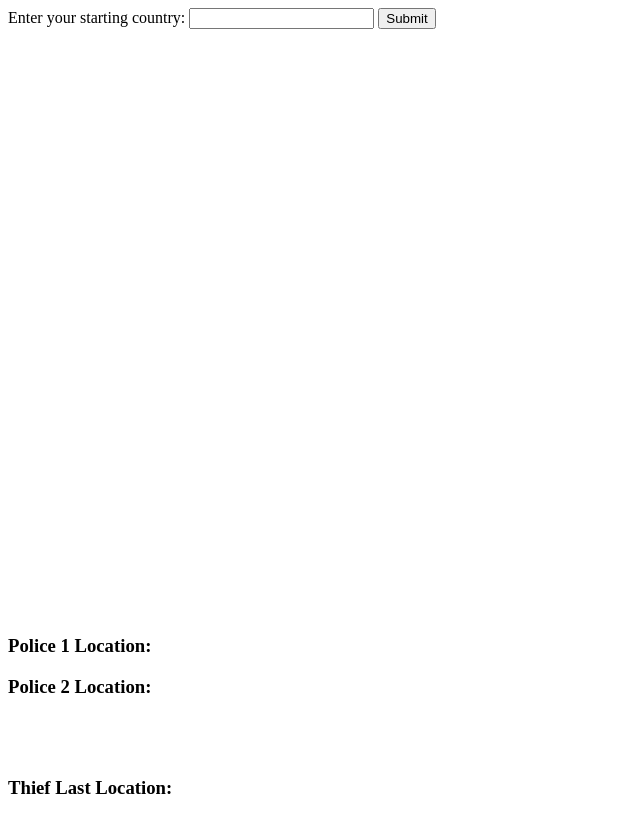
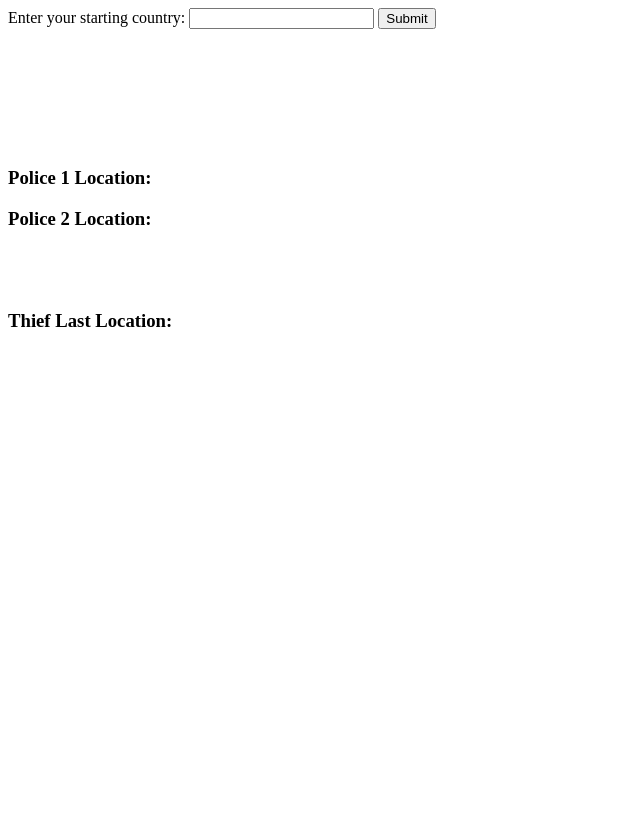
Before and after one commit to qwertyuslaxmax/Police-vs-Thief, a Svelte app: page / in a window 1280 px wide. Shown: the whole page, without its empty margins (0-640 px from the left). Built offline with nearby package versions, Linux system fonts and the light colour scheme.

Commit message:
Little Edit

```diff
--- a/src/App.svelte
+++ b/src/App.svelte
@@ -192,14 +192,6 @@
 
 <h1>{trustTheProcess}</h1>
 <h1>{trustTheProcess}</h1>
-<h1>{trustTheProcess}</h1>
-<h1>{trustTheProcess}</h1>
-<h1>{trustTheProcess}</h1>
-<h1>{trustTheProcess}</h1>
-<h1>{trustTheProcess}</h1>
-<h1>{trustTheProcess}</h1>
-<h1>{trustTheProcess}</h1>
-<h1>{trustTheProcess}</h1>
 <h3>Police 1 Location: {police1.location}</h3>
 <h3>Police 2 Location: {police2.location}</h3>
 <h1>{trustTheProcess}</h1>
```
